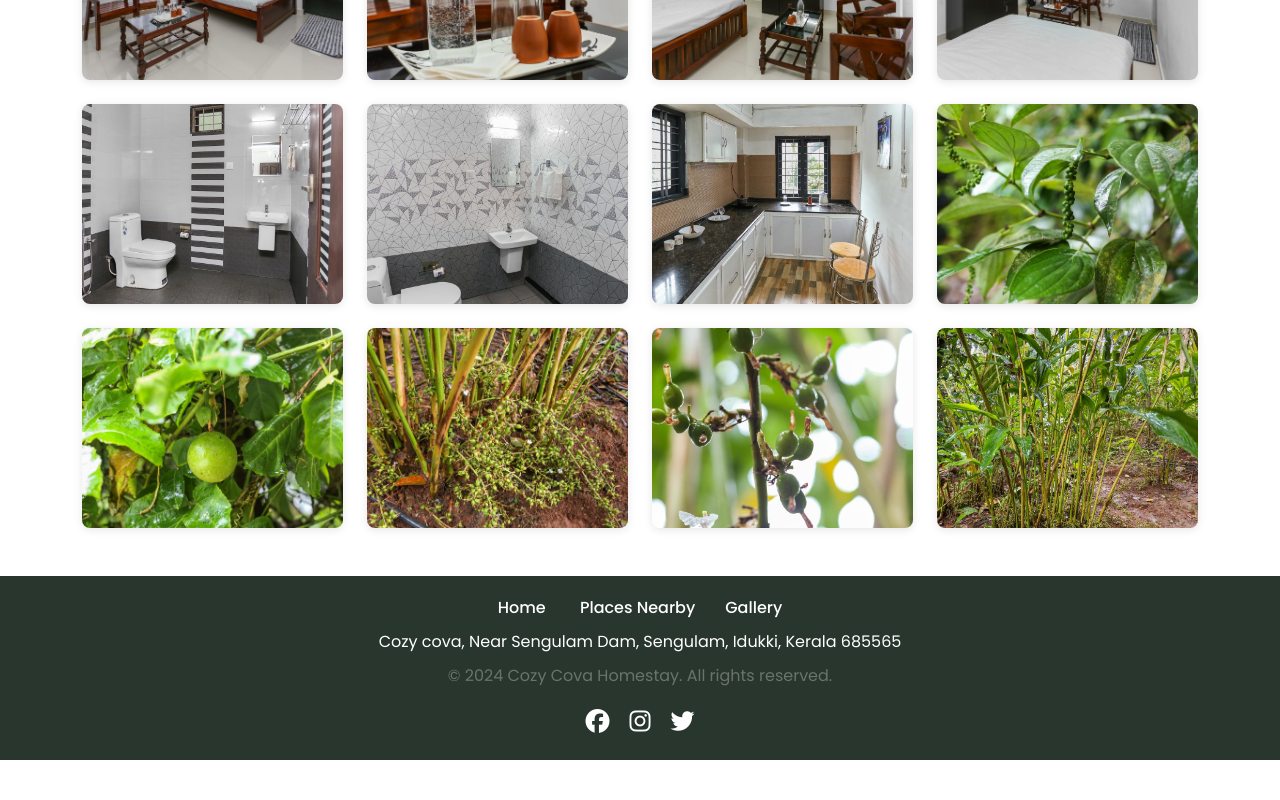
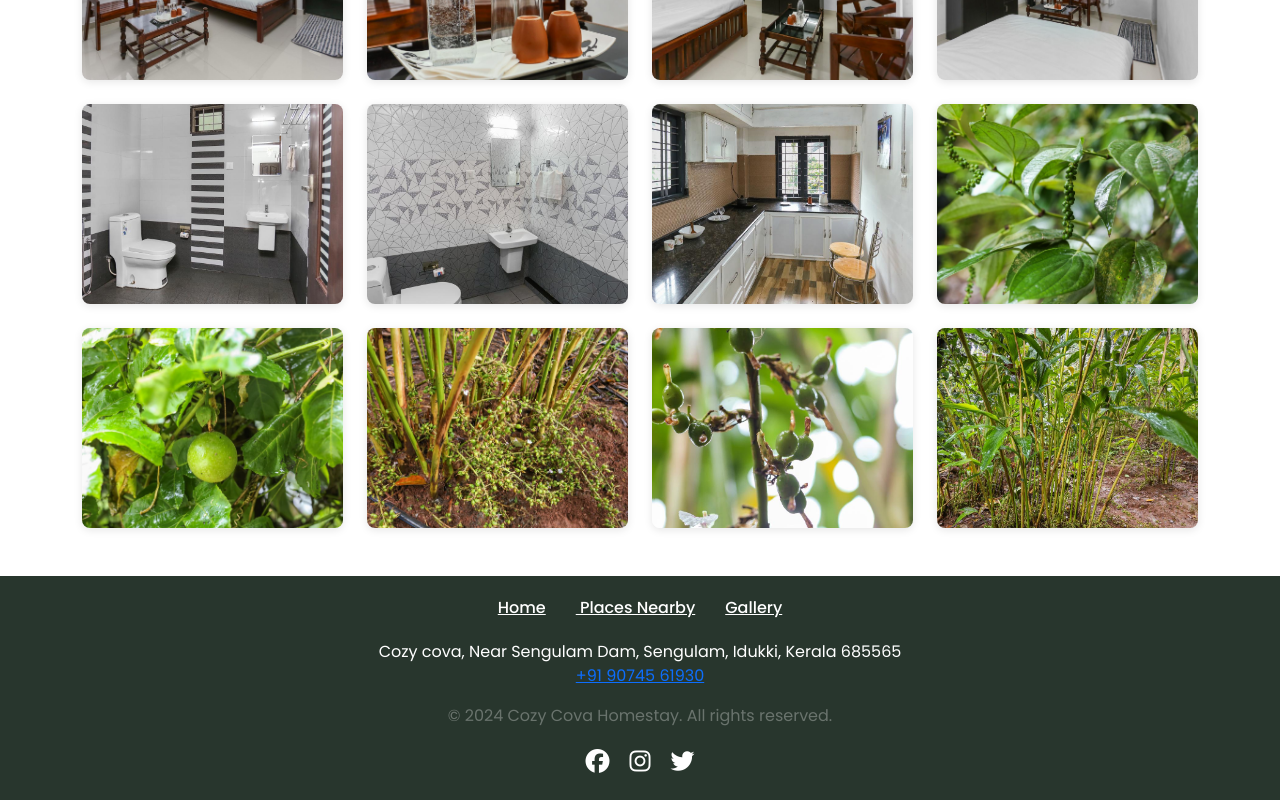
Before and after one commit to vaisakh49/cozycova, a React (Vite) app: page /gallery in a window 1280 px wide. Shown: the part 1048-1848 px from the top of the page. Before the commit the page ends 1808 px from the top, so only its background shows below. Built offline with nearby package versions, Linux system fonts and the light colour scheme.

Commit message:
tel added in footer

```diff
--- a/src/components/Footer.css
+++ b/src/components/Footer.css
@@ -12,12 +12,12 @@
 }
 
 .footer-links {
-  margin-bottom: 10px;
+  margin-bottom: 20px;
 }
 
 .footer-links a {
   color: #fff;
-  text-decoration: none;
+  /* text-decoration: none; */
   margin: 0 15px;
   font-weight: 500;
 }
--- a/src/components/Footer.tsx
+++ b/src/components/Footer.tsx
@@ -12,6 +12,9 @@ const Footer: React.FC = () => {
           <a href="/gallery">Gallery</a>
         </div>
         <div>Cozy cova, Near Sengulam Dam, Sengulam, Idukki, Kerala 685565</div>
+        <p>
+          <a href="tel:+919074561930">+91 90745 61930</a>
+        </p>
         <div className="footer-info">
           <p>&copy; 2024 Cozy Cova Homestay. All rights reserved.</p>
         </div>
@@ -24,7 +27,7 @@ const Footer: React.FC = () => {
             <i className="fab fa-facebook"></i>
           </a>
           <a
-            href="https://www.instagram.com"
+            href="https://www.instagram.com/cozy_cova/"
             target="_blank"
             rel="noopener noreferrer"
           >
```
